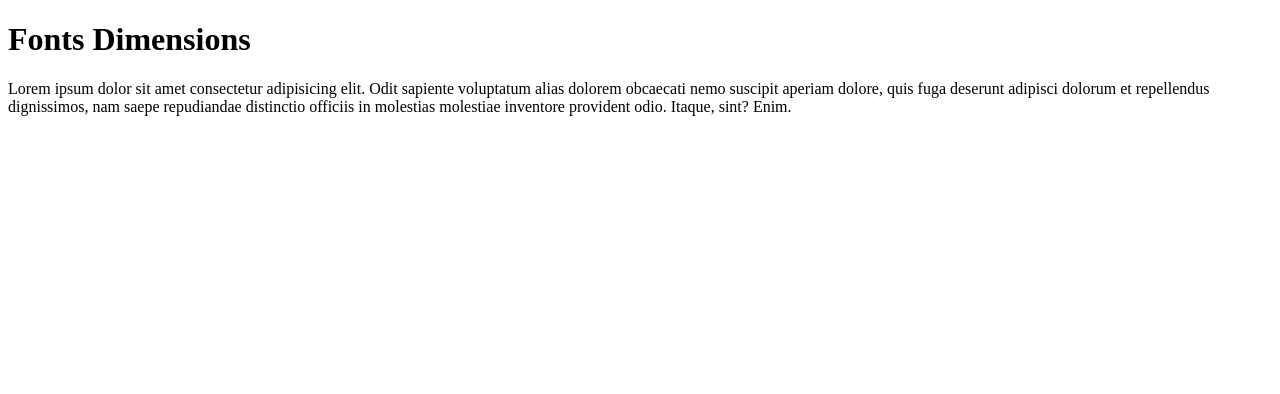
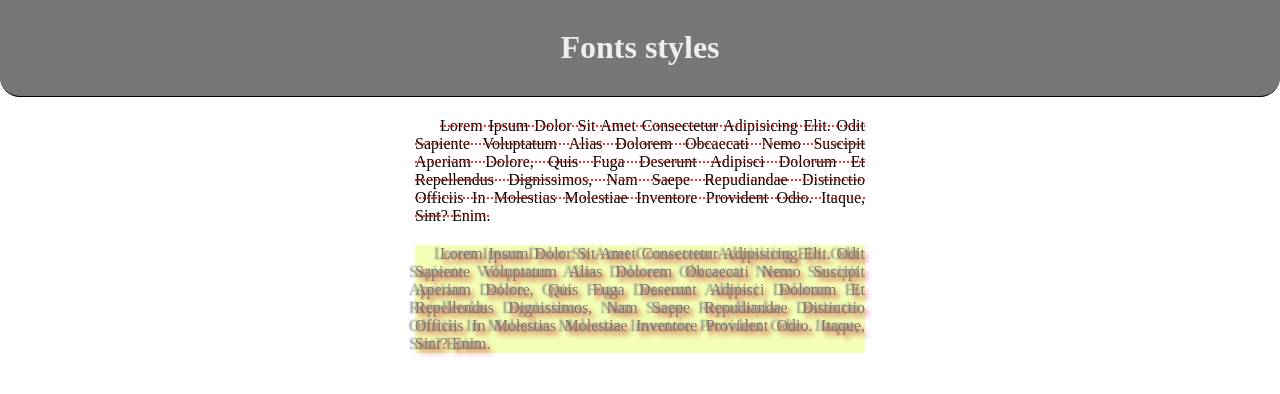
Before and after one commit to Kruchy1980/html5-css3-excercises, a plain HTML site: page 5.Module-CSS-fonts/2.fonts-styles.html in a window 1280 px wide. Drawn offline with Linux system fonts and the light colour scheme.

Commit message:
Text styles done

```diff
--- a/5.Module-CSS-fonts/2.fonts-styles.html
+++ b/5.Module-CSS-fonts/2.fonts-styles.html
@@ -4,17 +4,19 @@
 <head>
     <meta charset="UTF-8">
     <meta name="viewport" content="width=device-width, initial-scale=1.0">
-    <title>2.Fonts-dimensions</title>
+    <title>2.Fonts-styles</title>
     <!-- bookmark icon -->
     <link rel="icon" href="./bookmark-icon/typography.png" type="icon/png">
     <!-- Styles -->
-    <link rel="stylesheet" href="./css/2.fonts-dimensions.css">
+    <link rel="stylesheet" href="./css/2.fonts-styles.css">
     <!-- Extended font declaration - styles imported/ one way  from fonts.google.com-->
     <link href="https://fonts.googleapis.com/css?family=Roboto+Slab:400,600,800&display=swap&subset=latin-ext" rel="stylesheet">
 </head>
 <header>
-    <h1>Fonts Dimensions</h1>
+    <h1>Fonts styles</h1>
 </header>
+<div>Lorem ipsum dolor sit amet consectetur adipisicing elit. Odit sapiente voluptatum alias dolorem obcaecati nemo suscipit aperiam dolore, quis fuga deserunt adipisci dolorum et repellendus dignissimos, nam saepe repudiandae distinctio officiis in molestias
+    molestiae inventore provident odio. Itaque, sint? Enim.</div>
 <div>Lorem ipsum dolor sit amet consectetur adipisicing elit. Odit sapiente voluptatum alias dolorem obcaecati nemo suscipit aperiam dolore, quis fuga deserunt adipisci dolorum et repellendus dignissimos, nam saepe repudiandae distinctio officiis in molestias
     molestiae inventore provident odio. Itaque, sint? Enim.</div>
 
--- a/5.Module-CSS-fonts/css/2.fonts-styles.css
+++ b/5.Module-CSS-fonts/css/2.fonts-styles.css
@@ -28,5 +28,32 @@ div {
     text-align: justify;
     /* Tekst wyjustowany justified */
     /* Decoration of text */
-    text-decoration: dotted;
+    text-decoration: underline;
+    /* decoration o text decoration */
+    text-decoration-color: #deff00;
+    /* style of text decoration */
+    text-decoration-style: wavy;
+    /* shorthand - just other example will work because is codec as the last line of code*/
+    text-decoration: line-through #ff0000 dotted;
+    /* styling of text dimensions */
+    text-transform: capitalize;
+    /* only the first letters will be uppercased*/
+    /* text-transform: lowercase; all of the letters will be lowercased */
+    /* text-transform: uppercase; all of the letters will be uppercased */
+    /* text indents - the first line of every paragaph */
+    text-indent: 25px;
 }
+
+
+/* text shadow - done only with the second div */
+
+div:nth-of-type(2) {
+    color: #777;
+    /* disabling text decoration */
+    text-decoration: none;
+    /* change the background of box */
+    background-color: #deff4466;
+    /* text shadow */
+    /* 1par = offset right, 2par = offset down, 3par =  blur, par color after coma we can add the second shadow as shown below - Attention - the second shadow does not need to have all the parameters if we won't give any than it will be borrowed from first shadow*/
+    text-shadow: 3px 4px 5px #ce2527, -6px 0 2px;
+}
```
